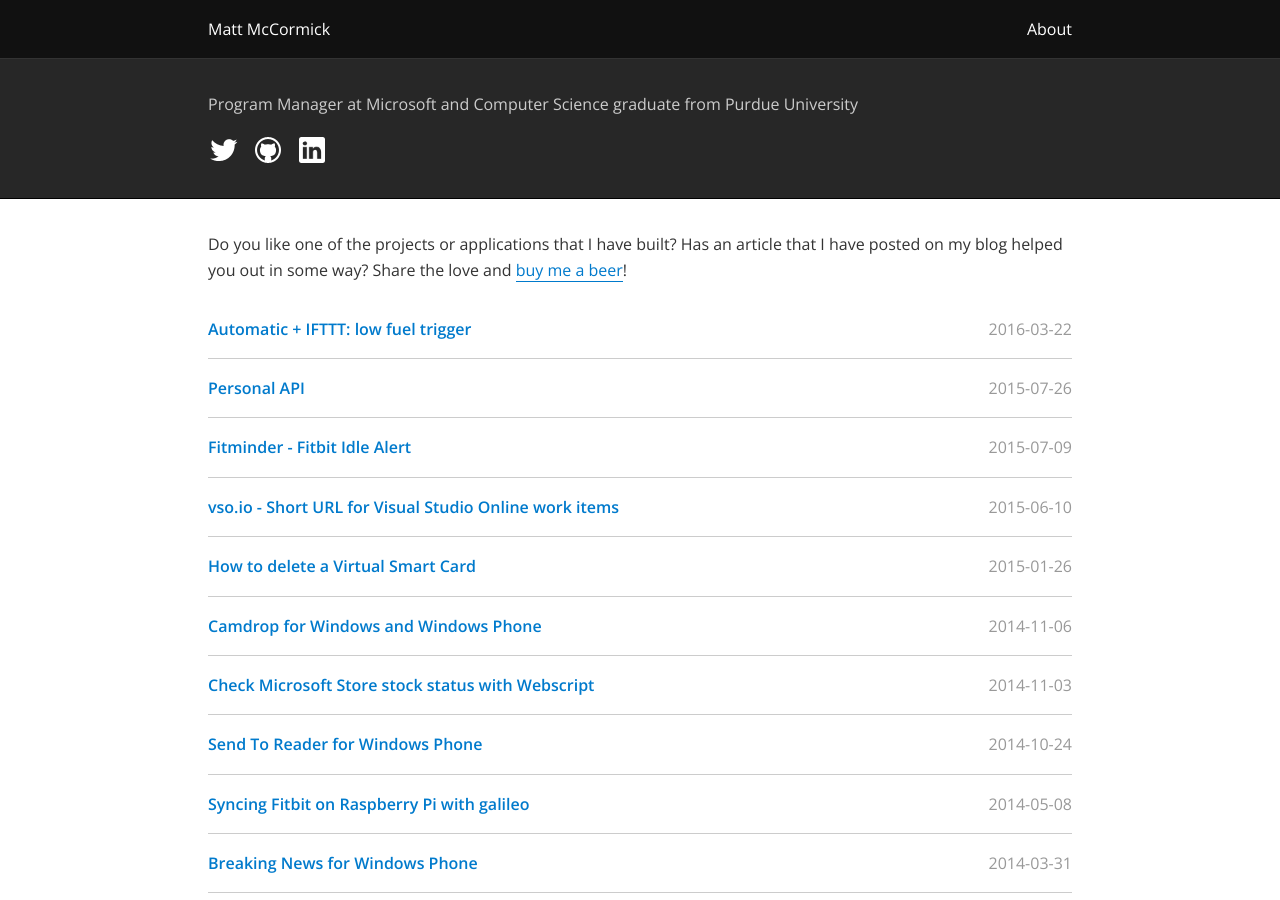
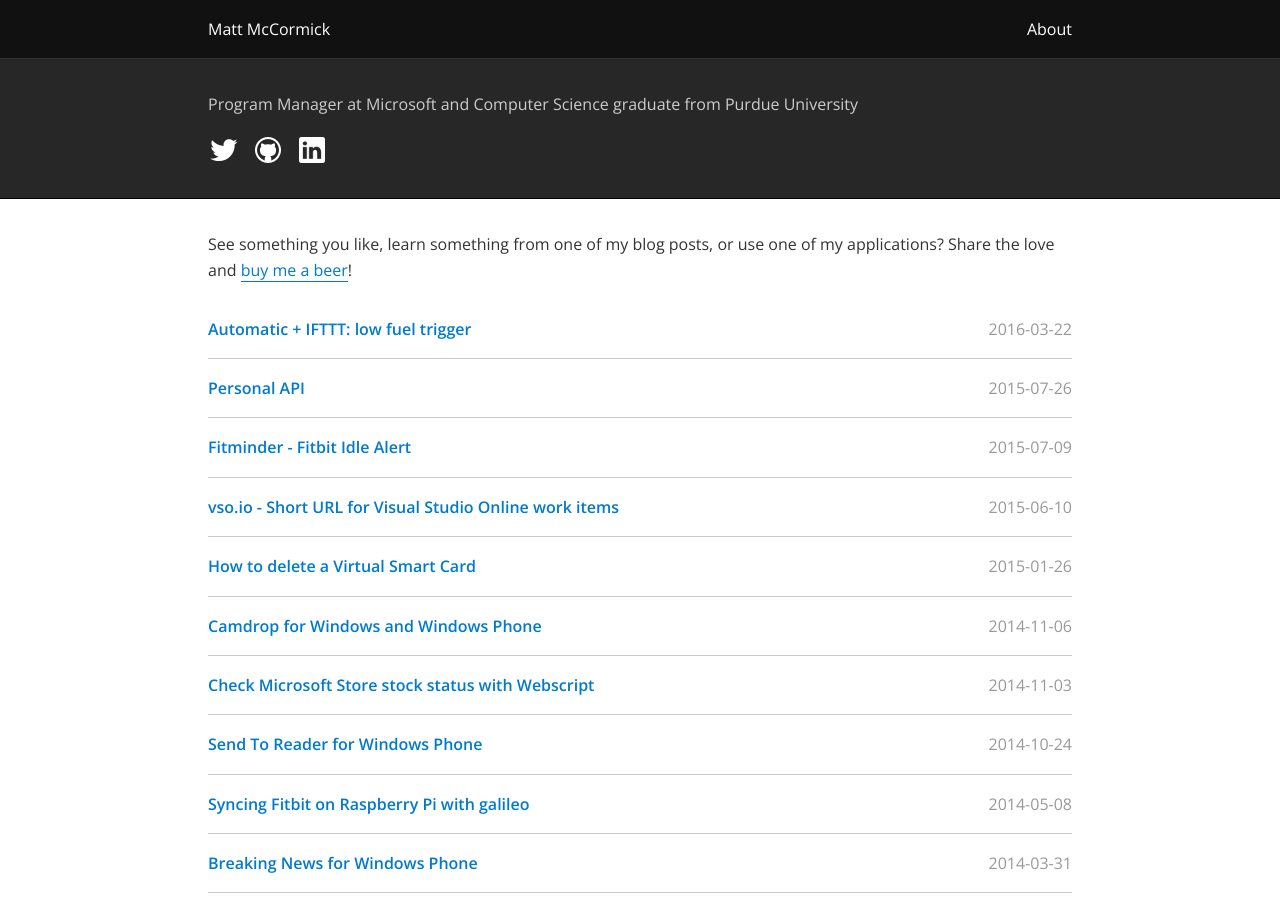
Before and after one commit to mbmccormick/mbmccormick.github.io, a Jekyll site: the page built from index.md, in a window 1280 px wide and 900 px high. Built offline with Jekyll 4.4.1, drawn with Linux system fonts in a browser that asks for light colours.

Commit message:
Update index.md

```diff
--- a/index.md
+++ b/index.md
@@ -3,6 +3,6 @@
 title: 'Matt McCormick'
 ---
 
-Do you like one of the projects or applications that I have built? Has an article that I have posted on my blog helped you out in some way? Share the love and [buy me a beer](https://cash.me/$mbmccormick)!
+See something you like, learn something from one of my blog posts, or use one of my applications? Share the love and [buy me a beer](https://cash.me/$mbmccormick)!
 
 {% include posts.html %}
```
